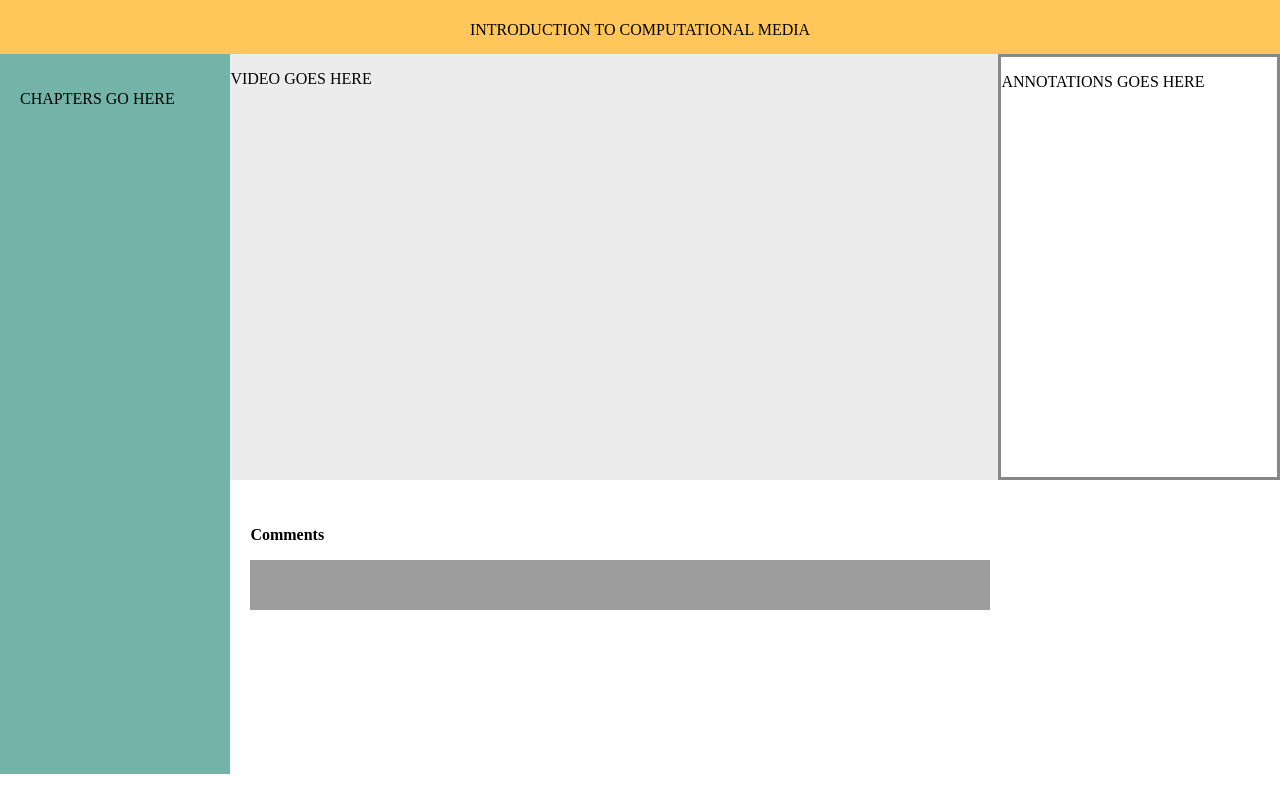
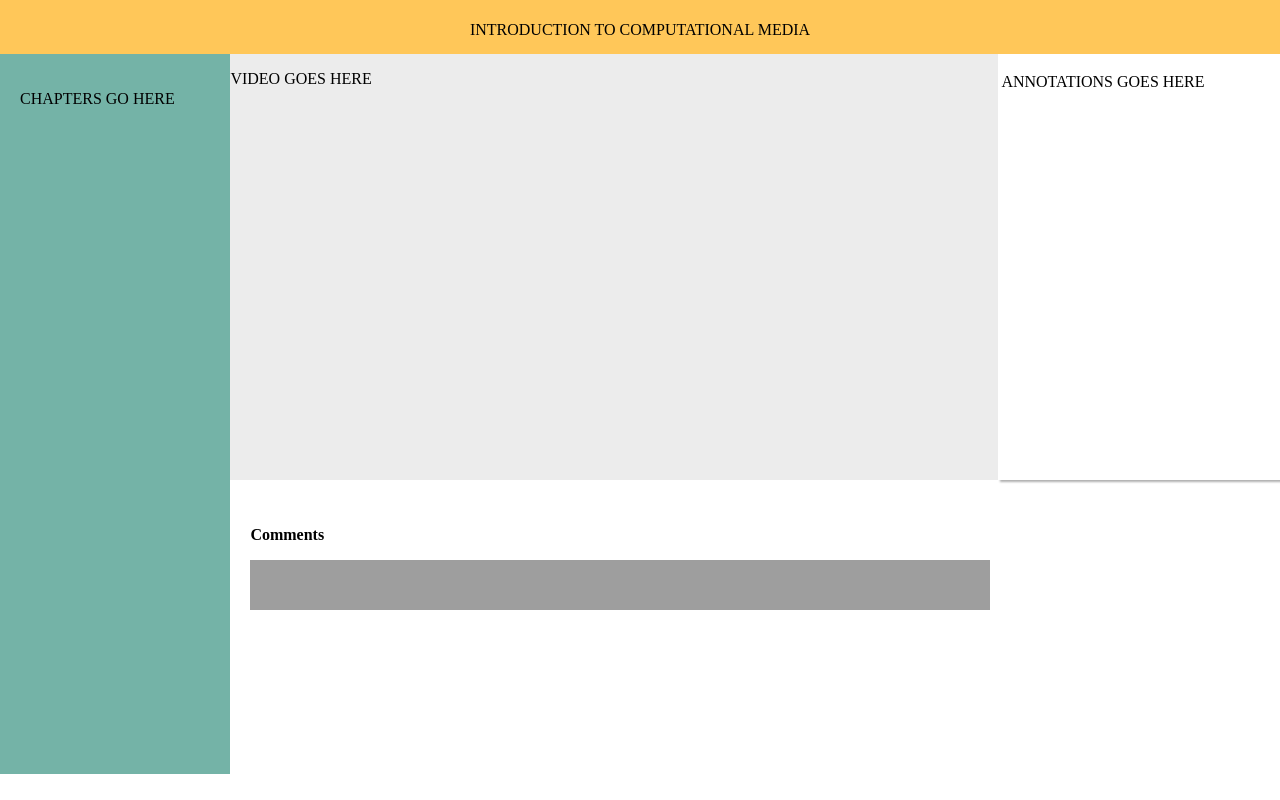
Before and after one commit to jairwin06/bflfinal, a plain HTML site: page index2.html in a window 1280 px wide. Drawn offline with Linux system fonts and the light colour scheme; grey boxes are pictures that could not be loaded; a web font is replaced by a local one.

Commit message:
added box shadow

```diff
--- a/index2.html
+++ b/index2.html
@@ -45,7 +45,8 @@
 
      #annotations {
        border-style: solid;
-       border-color: #888888;
+       border-color: white;
+       box-shadow: 2px 2px 2px #B0B0B0;
 
        position: absolute;
        top: 54px;
```
